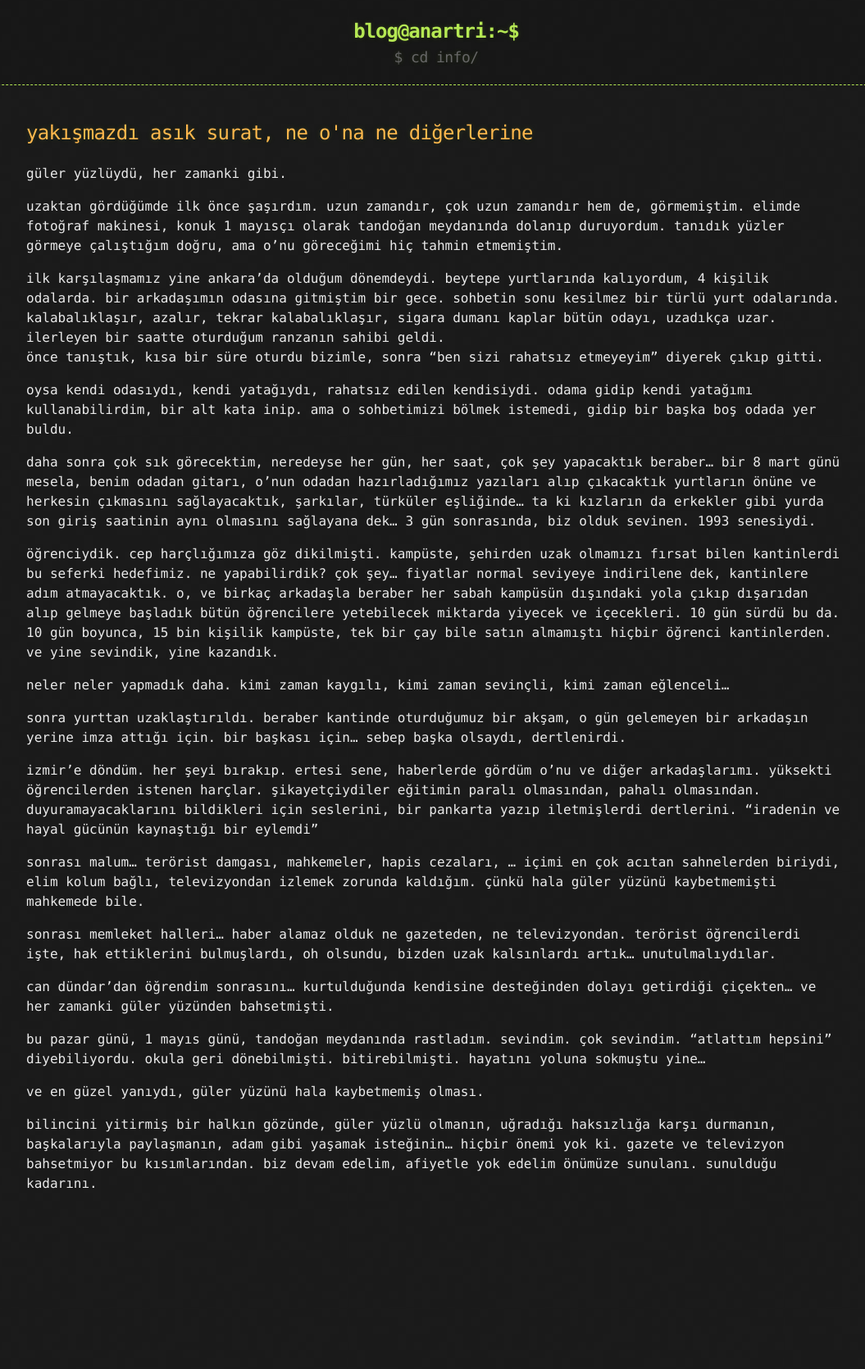
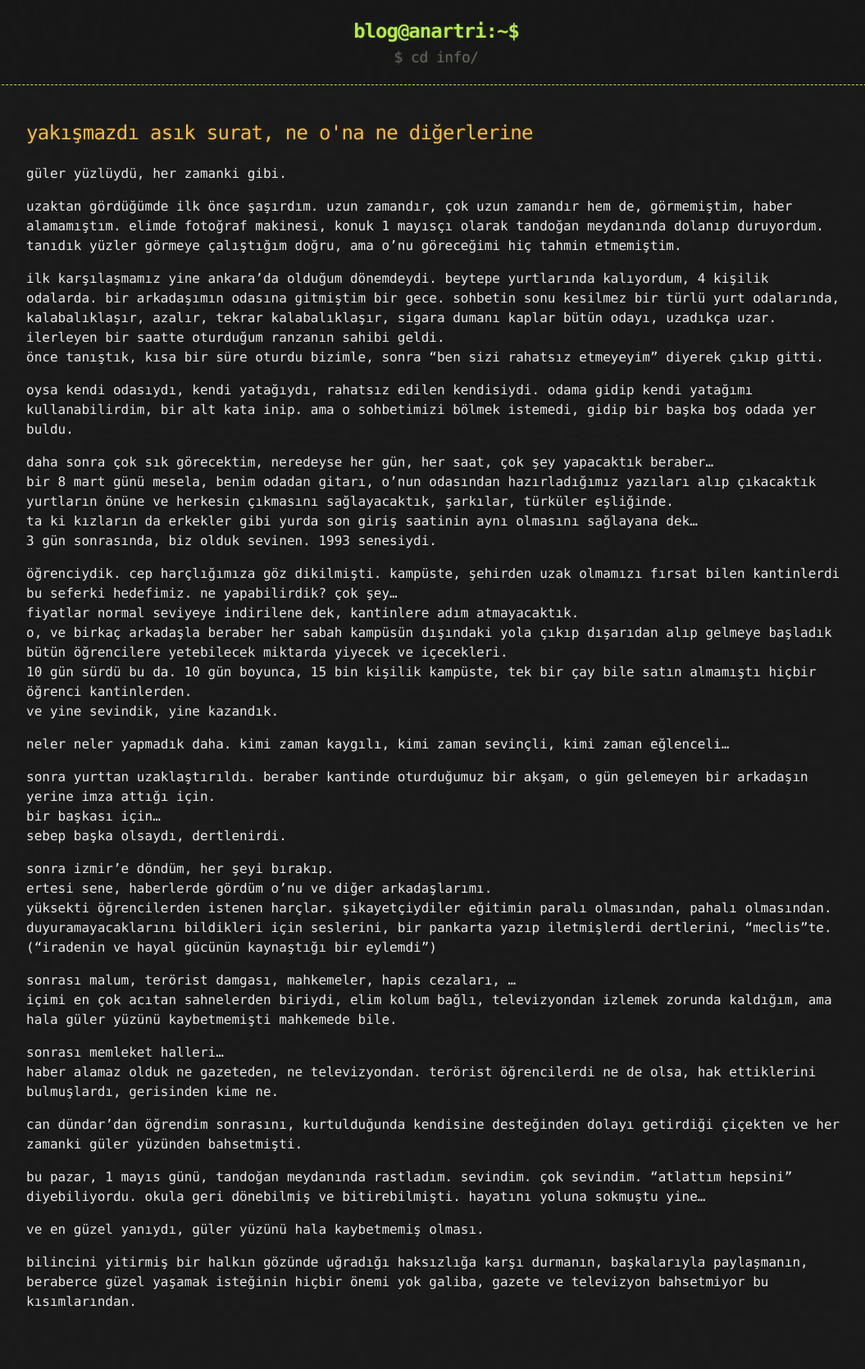
Before and after one commit to lanartri/lanartri.github.io, a Jekyll site: the page built from _posts/2005-05-04-yakismazdi-asik-surat-ne-ona-ne-digerlerine.md, in a window 1280 px wide. Shown: the whole page at 82% size, without its empty margins (108-1163 px from the left). Built offline with Jekyll 4.4.1, drawn with Linux system fonts in a browser that asks for light colours; before the commit the page ends 1526 px from its top, so only the background shows below that.

Commit message:
add blog (old)

```diff
--- a/_posts/2005-05-04-yakismazdi-asik-surat-ne-ona-ne-digerlerine.md
+++ b/_posts/2005-05-04-yakismazdi-asik-surat-ne-ona-ne-digerlerine.md
@@ -8,18 +8,16 @@
 
 güler yüzlüydü, her zamanki gibi.
 
-uzaktan gördüğümde ilk önce şaşırdım. uzun zamandır, çok uzun zamandır hem de, görmemiştim. elimde fotoğraf makinesi, konuk 1 mayısçı olarak tandoğan meydanında dolanıp duruyordum. tanıdık yüzler görmeye çalıştığım doğru, ama o'nu göreceğimi hiç tahmin etmemiştim.
+uzaktan gördüğümde ilk önce şaşırdım. uzun zamandır, çok uzun zamandır hem de, görmemiştim, haber alamamıştım. elimde fotoğraf makinesi, konuk 1 mayısçı olarak tandoğan meydanında dolanıp duruyordum. tanıdık yüzler görmeye çalıştığım doğru, ama o'nu göreceğimi hiç tahmin etmemiştim.
 
-ilk karşılaşmamız yine ankara'da olduğum dönemdeydi. beytepe yurtlarında kalıyordum, 4 kişilik odalarda. bir arkadaşımın odasına gitmiştim bir gece. sohbetin sonu kesilmez bir türlü yurt odalarında. kalabalıklaşır, azalır, tekrar kalabalıklaşır, sigara dumanı kaplar bütün odayı, uzadıkça uzar.
+ilk karşılaşmamız yine ankara'da olduğum dönemdeydi. beytepe yurtlarında kalıyordum, 4 kişilik odalarda. bir arkadaşımın odasına gitmiştim bir gece. sohbetin sonu kesilmez bir türlü yurt odalarında, kalabalıklaşır, azalır, tekrar kalabalıklaşır, sigara dumanı kaplar bütün odayı, uzadıkça uzar.
 ilerleyen bir saatte oturduğum ranzanın sahibi geldi.
 önce tanıştık, kısa bir süre oturdu bizimle, sonra "ben sizi rahatsız etmeyeyim" diyerek çıkıp gitti.
 
-oysa kendi odasıydı, kendi yatağıydı, rahatsız edilen kendisiydi.
-odama gidip kendi yatağımı kullanabilirdim, bir alt kata inip.
-ama o sohbetimizi bölmek istemedi, gidip bir başka boş odada yer buldu.
+oysa kendi odasıydı, kendi yatağıydı, rahatsız edilen kendisiydi. odama gidip kendi yatağımı kullanabilirdim, bir alt kata inip. ama o sohbetimizi bölmek istemedi, gidip bir başka boş odada yer buldu.
 
 daha sonra çok sık görecektim, neredeyse her gün, her saat, çok şey yapacaktık beraber...
-bir 8 mart günü mesela, benim odadan gitarı, o'nun odadan hazırladığımız yazıları alıp çıkacaktık yurtların önüne ve herkesin çıkmasını sağlayacaktık, şarkılar, türküler eşliğinde...
+bir 8 mart günü mesela, benim odadan gitarı, o'nun odasından hazırladığımız yazıları alıp çıkacaktık yurtların önüne ve herkesin çıkmasını sağlayacaktık, şarkılar, türküler eşliğinde.
 ta ki kızların da erkekler gibi yurda son giriş saatinin aynı olmasını sağlayana dek...
 3 gün sonrasında, biz olduk sevinen. 1993 senesiydi.
 
@@ -30,35 +28,27 @@
 10 gün sürdü bu da. 10 gün boyunca, 15 bin kişilik kampüste, tek bir çay bile satın almamıştı hiçbir öğrenci kantinlerden.
 ve yine sevindik, yine kazandık.
 
-neler neler yapmadık daha.
-kimi zaman kaygılı, kimi zaman sevinçli, kimi zaman eğlenceli...
+neler neler yapmadık daha. kimi zaman kaygılı, kimi zaman sevinçli, kimi zaman eğlenceli...
 
-sonra yurttan uzaklaştırıldı. beraber kantinde oturduğumuz bir akşam, o gün gelemeyen bir arkadaşın yerine imza attığı için. bir başkası için...
+sonra yurttan uzaklaştırıldı. beraber kantinde oturduğumuz bir akşam, o gün gelemeyen bir arkadaşın yerine imza attığı için.
+bir başkası için...
 sebep başka olsaydı, dertlenirdi.
 
-izmir'e döndüm. her şeyi bırakıp.
+sonra izmir'e döndüm, her şeyi bırakıp.
 ertesi sene, haberlerde gördüm o'nu ve diğer arkadaşlarımı.
-yüksekti öğrencilerden istenen harçlar. şikayetçiydiler eğitimin paralı olmasından, pahalı olmasından. duyuramayacaklarını bildikleri için seslerini, bir pankarta yazıp iletmişlerdi dertlerini.
-"iradenin ve hayal gücünün kaynaştığı bir eylemdi"
+yüksekti öğrencilerden istenen harçlar. şikayetçiydiler eğitimin paralı olmasından, pahalı olmasından. duyuramayacaklarını bildikleri için seslerini, bir pankarta yazıp iletmişlerdi dertlerini, "meclis"te.
+("iradenin ve hayal gücünün kaynaştığı bir eylemdi")
 
-sonrası malum...
-terörist damgası, mahkemeler, hapis cezaları, ...
-içimi en çok acıtan sahnelerden biriydi, elim kolum bağlı, televizyondan izlemek zorunda kaldığım.
-çünkü hala güler yüzünü kaybetmemişti mahkemede bile.
+sonrası malum, terörist damgası, mahkemeler, hapis cezaları, ...
+içimi en çok acıtan sahnelerden biriydi, elim kolum bağlı, televizyondan izlemek zorunda kaldığım, ama hala güler yüzünü kaybetmemişti mahkemede bile.
 
-sonrası memleket halleri... haber alamaz olduk ne gazeteden, ne televizyondan. terörist öğrencilerdi işte, hak ettiklerini bulmuşlardı, oh olsundu, bizden uzak kalsınlardı artık... unutulmalıydılar.
+sonrası memleket halleri...
+haber alamaz olduk ne gazeteden, ne televizyondan. terörist öğrencilerdi ne de olsa, hak ettiklerini bulmuşlardı, gerisinden kime ne.
 
-can dündar'dan öğrendim sonrasını...
-kurtulduğunda kendisine desteğinden dolayı getirdiği çiçekten...
-ve her zamanki güler yüzünden bahsetmişti.
+can dündar'dan öğrendim sonrasını, kurtulduğunda kendisine desteğinden dolayı getirdiği çiçekten ve her zamanki güler yüzünden bahsetmişti.
 
-bu pazar günü, 1 mayıs günü, tandoğan meydanında rastladım.
-sevindim. çok sevindim.
-"atlattım hepsini" diyebiliyordu.
-okula geri dönebilmişti. bitirebilmişti. hayatını yoluna sokmuştu yine...
+bu pazar, 1 mayıs günü, tandoğan meydanında rastladım. sevindim. çok sevindim. "atlattım hepsini" diyebiliyordu. okula geri dönebilmiş ve bitirebilmişti. hayatını yoluna sokmuştu yine...
 
 ve en güzel yanıydı, güler yüzünü hala kaybetmemiş olması.
 
-bilincini yitirmiş bir halkın gözünde, güler yüzlü olmanın, uğradığı haksızlığa karşı durmanın, başkalarıyla paylaşmanın, adam gibi yaşamak isteğinin... hiçbir önemi yok ki.
-gazete ve televizyon bahsetmiyor bu kısımlarından.
-biz devam edelim, afiyetle yok edelim önümüze sunulanı. sunulduğu kadarını.
+bilincini yitirmiş bir halkın gözünde uğradığı haksızlığa karşı durmanın, başkalarıyla paylaşmanın, beraberce güzel yaşamak isteğinin hiçbir önemi yok galiba, gazete ve televizyon bahsetmiyor bu kısımlarından.
```
